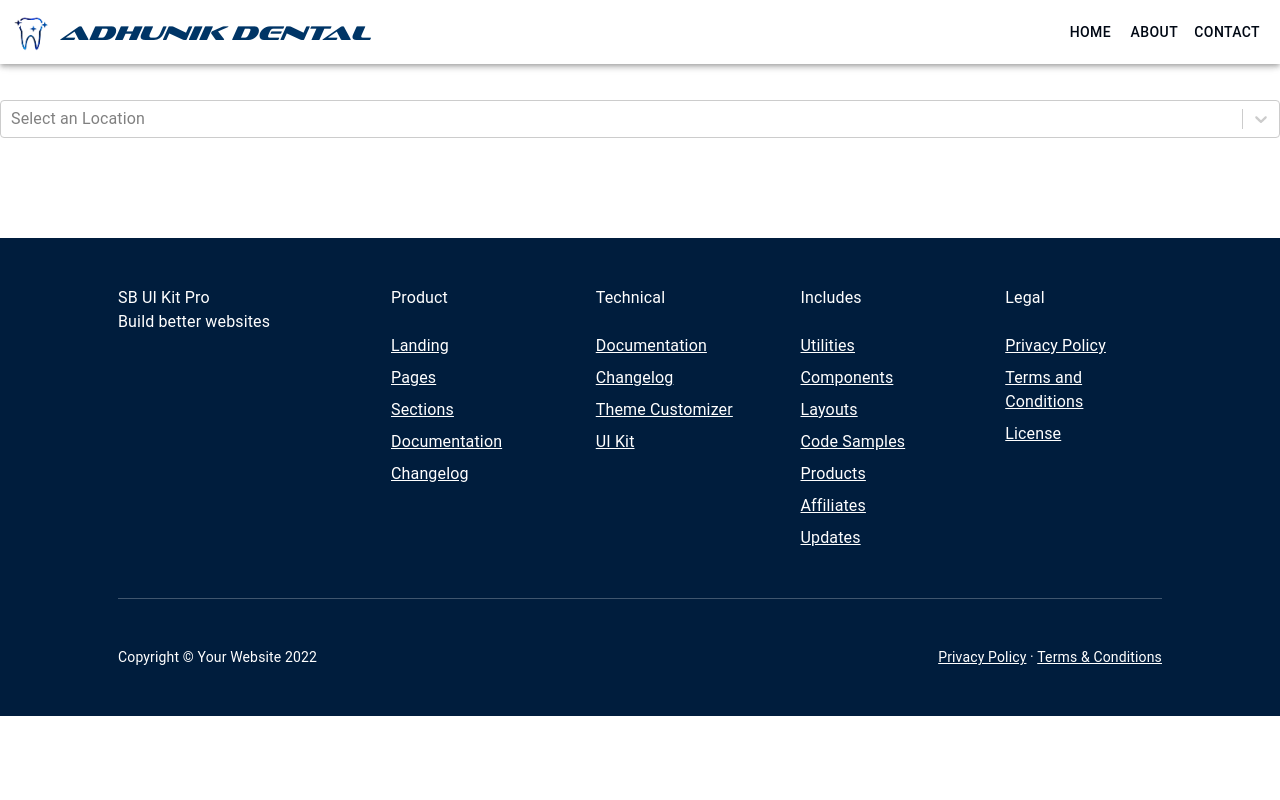
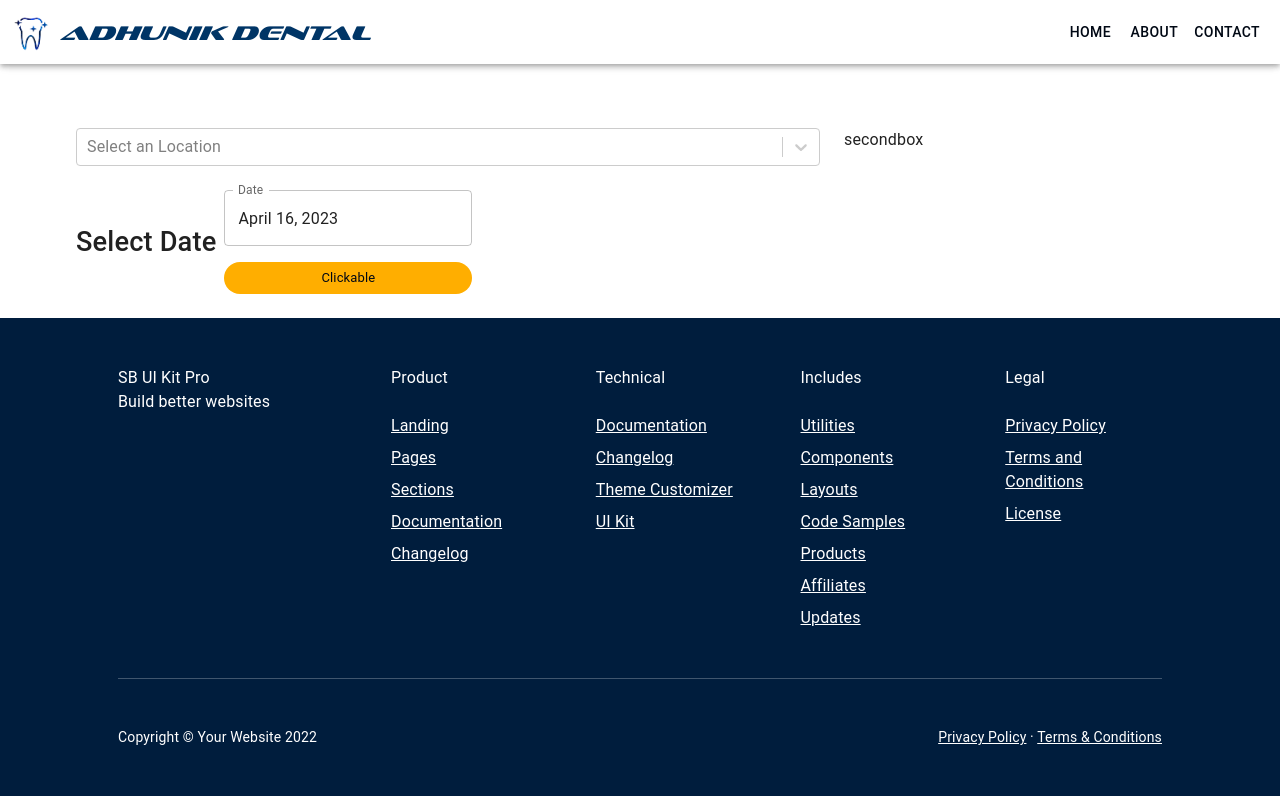
Before and after one commit to obscureIT/nextjs-test, a Next.js app: page /appointment in a window 1280 px wide. Built offline with nearby package versions, Linux system fonts and the light colour scheme.

Commit message:
appointment

```diff
--- a/package.json
+++ b/package.json
@@ -30,6 +30,7 @@
     "react-bootstrap": "^2.7.2",
     "react-dom": "18.2.0",
     "react-otp-input": "^3.0.1",
+    "react-select": "^5.7.2",
     "sass": "^1.61.0",
     "styled-components": "^5.3.10",
     "swiper": "^9.2.0",
--- a/src/components/autocomplete/autocomplete.jsx
+++ /dev/null
@@ -1,39 +0,0 @@
-import React, { useState } from "react";
-import Box from "@mui/material/Box";
-import TextField from "@mui/material/TextField";
-// import Autocomplete from '@mui/material/Autocomplete';
-
-const CustomAutocomplete = (props) => {
-  const { data, fieldLabel, optionListLabels } = props;
-
-  return (
-    <Autocomplete
-      id="country-select-demo"
-      className="mx-auto mt-4"
-      sx={{ width: "100%" }}
-      options={data}
-      autoHighlight
-      getOptionLabel={(option) => option.label}
-      renderOption={(props, option) => (
-        <Box
-          component="li"
-          sx={{ "& > img": { mr: 2, flexShrink: 0 } }}
-          {...props}
-        >
-          {option.label} ({option.code})
-        </Box>
-      )}
-      renderInput={(params) => (
-        <TextField
-          {...params}
-          label={fieldLabel}
-          inputProps={{
-            ...params.inputProps,
-            autoComplete: "new-password", // disable autocomplete and autofill
-          }}
-        />
-      )}
-    />
-  );
-};
-export default CustomAutocomplete;
--- /dev/null
+++ b/src/components/date-picker/date-picker.js
@@ -0,0 +1,47 @@
+import React, {useState} from 'react';
+import dayjs from 'dayjs';
+// import { DemoContainer } from '@mui/x-date-pickers/internals/demo';
+import { AdapterDayjs } from '@mui/x-date-pickers/AdapterDayjs';
+import { LocalizationProvider } from '@mui/x-date-pickers/LocalizationProvider';
+import { DatePicker } from '@mui/x-date-pickers/DatePicker';
+import Chip from '@mui/material/Chip';
+import { Stack } from '@mui/material';
+
+export default function BasicDatePicker() {
+    const [value, setValue] = useState(dayjs());
+    const handleClick = () => {
+        console.info('You clicked the Chip.');
+      };
+
+      const handleDatePicker = (newValue) => {
+        setValue(newValue)
+        displayFollowingDays(newValue);
+      }
+
+      const displayFollowingDays = (day) => {
+        let selectedDate = day.$D;
+        let followingDaysCount = 7;
+        for(let i = selectedDate ; i< selectedDate + followingDaysCount ; i++){
+            console.log(dayjs().day(i))
+        }
+      }
+
+  return (
+    <React.Fragment>
+        <Stack direction="column" spacing={4}>
+            <LocalizationProvider dateAdapter={AdapterDayjs}>
+                {/* <DemoContainer components={['DatePicker']}> */}
+                <DatePicker
+                    label="Date"
+                    value={value}
+                    onChange={(newValue) => handleDatePicker(newValue)}
+                    format="LL"
+                    />
+                {/* </DemoContainer> */}
+            </LocalizationProvider>
+            <Chip color="primary" label="Clickable" onClick={handleClick} />
+        </Stack>
+
+    </React.Fragment>
+  );
+}
--- a/src/pages/appointment/index.jsx
+++ b/src/pages/appointment/index.jsx
@@ -1,6 +1,4 @@
 import React, { useState } from "react";
-// import { Box } from "@mui/material";
-
 import locationData from "../../../public/json/location.json";
 import hospitalData from "../../../public/json/hospital.json";
 // import Select from "react-select";
@@ -15,8 +13,7 @@ import {
   LocalizationProvider,
   AdapterDayjs,
 } from "@mui/material";
-import Autocomplete from "../../components/autocomplete/autocomplete";
-// import Autocomplete from "../../components/autocomplete/autocomplete";
+import BasicDatePicker from "../../components/date-picker/date-picker";
 
 const locations = [
   { label: "Dhaka", value: "dhaka" },
@@ -60,8 +57,9 @@ const Appointment = (props) => {
   console.log(formData);
 
   return (
-    <React.Fragment>
-      <div style={{ margin: "100px 0" }}>
+    <Container>
+      <Grid container spacing={6} sx={{ mt: 4, p: 6 }}>
+        <Grid item xs={8}>
           <div>
             <Select
               options={locations}
@@ -72,7 +70,7 @@ const Appointment = (props) => {
 
             {selectedLocation ? (
               <Select
-              className="mt-5"
+                className="mt-3"
                 options={hospitals.filter(
                   (option) => option.location === selectedLocation.value
                 )}
@@ -82,8 +80,16 @@ const Appointment = (props) => {
               />
             ) : null}
           </div>
-      </div>
-    </React.Fragment>
+          <Stack direction="row" spacing={2} alignItems="center" sx={{ mt: 6}}>
+            <Typography variant="h2" sx={{ mr: 10}}>Select Date</Typography>
+            <BasicDatePicker />
+          </Stack>
+        </Grid>
+        <Grid item xs={4}>
+          <Box>secondbox</Box>
+        </Grid>
+      </Grid>
+    </Container>
   );
 };
 
--- a/src/styles/main.scss
+++ b/src/styles/main.scss
@@ -7,6 +7,7 @@ body{
     -ms-overflow-style: none;  /* IE and Edge */
     scrollbar-width: none;  /* Firefox */
     scroll-behavior: smooth;
+    padding-top: 64px;
 
     &::-webkit-scrollbar {
         display: none;
```
Also changed, not shown: src/pages/appointment/CustomSelect.jsx (deleted, +0 -15 lines), 2 other files (tests, documents, lock files or other folders). Lines whose indentation alone changed are shown as unchanged.
